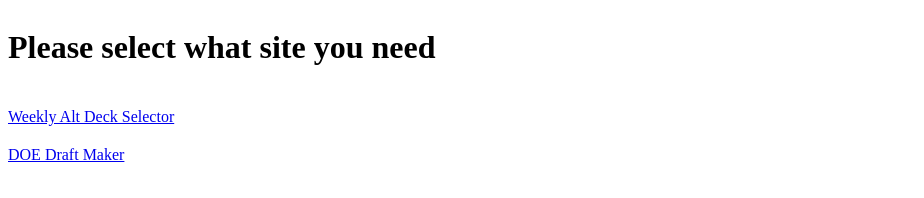
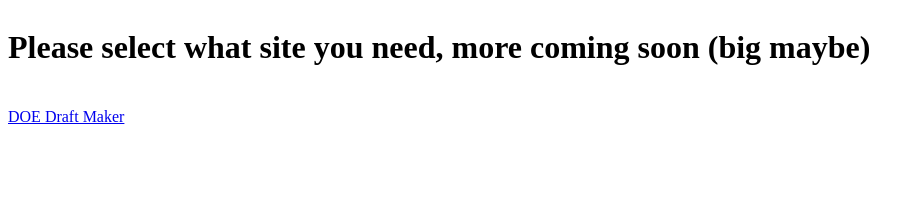
Before and after one commit to AllRounderGamin/DoE-Deck-Site, a website: page index.html in a window 1280 px wide. Shown: the whole page, without its empty margins (0-924 px from the left). Drawn offline with Linux system fonts and the light colour scheme.

Commit message:
Made Week Alt Site Less Visible

```diff
--- a/index.html
+++ b/index.html
@@ -7,8 +7,7 @@
     <link rel="icon" type="image/x-icon" href="./favicon.ico">
 </head>
 <body>
-    <h1>Please select what site you need</h1>
-    <a href="./DeckSelector">Weekly Alt Deck Selector</a>
+    <h1>Please select what site you need, more coming soon (big maybe)</h1>
     <a href="./Draft">DOE Draft Maker</a>
 </body>
 </html>
```
Also changed, not shown: WeekAltDeckSelector.html (renamed from DeckSelector.html).
